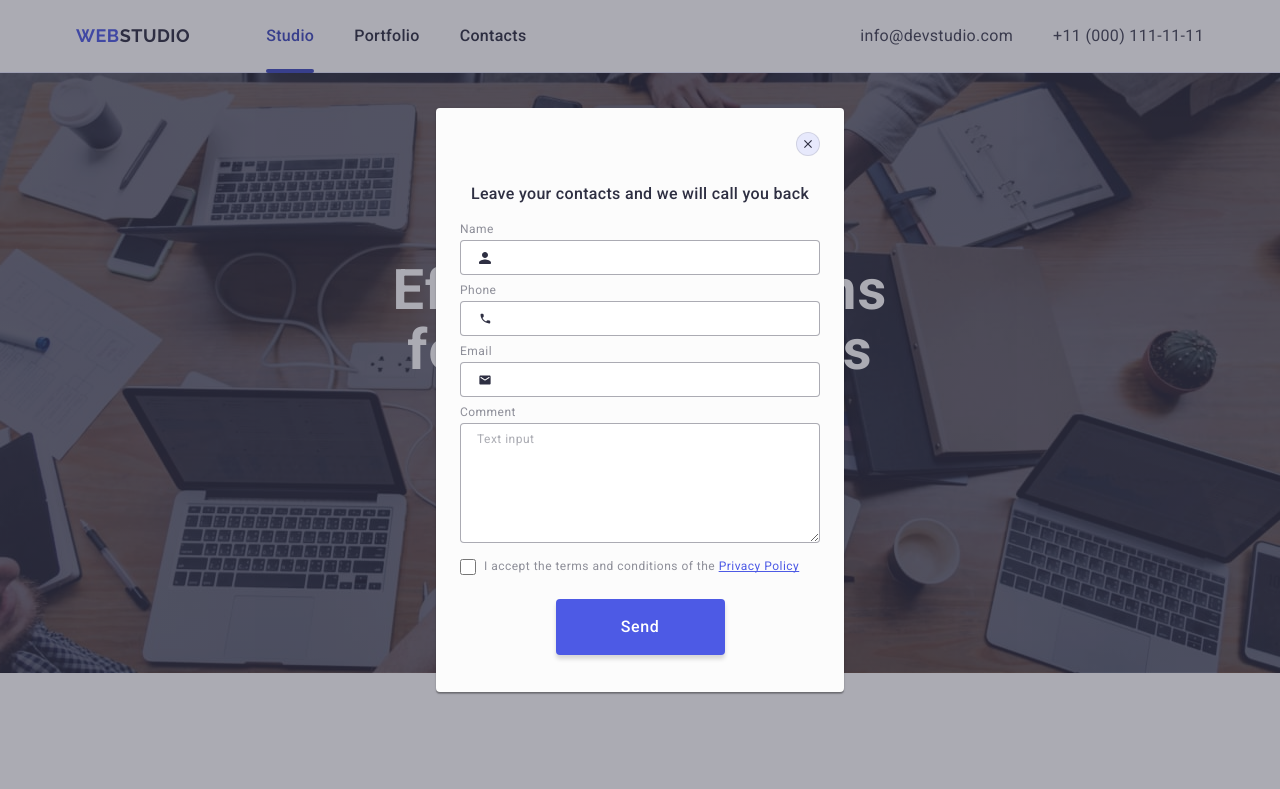
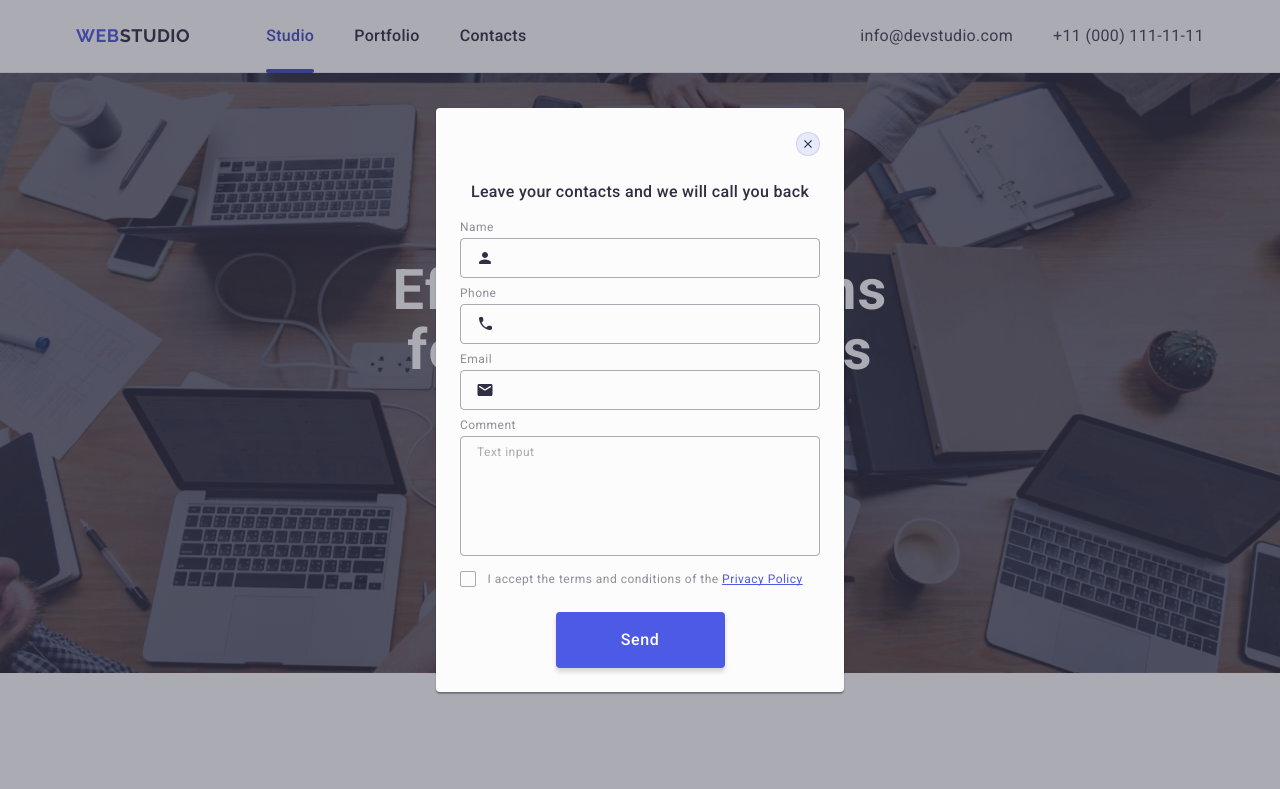
Before and after one commit to YuriiMakoveichuk/goit-markup-hw-05, a plain HTML site: page index.html in a window 1280 px wide. Shown: the top 789 px of the page. Drawn offline with nearby package versions, Linux system fonts and the light colour scheme.

Commit message:
modifi index and css files

```diff
--- a/css/style.css
+++ b/css/style.css
@@ -198,6 +198,8 @@ input {
     color: #404BBF;
 }
 
+
+
 /* Section */
 
 .section {
@@ -221,6 +223,9 @@ input {
     line-height: 1.2;
     letter-spacing: 0.02em;
 }
+
+
+
 
 /* Hero */
 
@@ -252,6 +257,9 @@ input {
     height: 56px;
 }
 
+
+
+
 /* Our advantages */
 
 .advantages-list {
@@ -277,6 +285,10 @@ input {
     margin-bottom: 8px;
     justify-content: center;
 }
+
+
+
+
 
 /* Team */
 
@@ -313,6 +325,9 @@ input {
     text-align: center;
     margin-bottom: 8px;
 }
+
+
+
 
 /* Portfolio */
 
@@ -369,6 +384,8 @@ input {
 .portfolio-card:hover .portfolio-overlay {
     transform: translateY(0%);
 }
+
+
 
 
 /* Footer */
@@ -460,9 +477,12 @@ input {
     align-items: center;
 }
 
-.footer-icons-svg {
+.footer-button-svg {
     margin-left: 16px;
 }
+
+
+
 
 /*  Form  */
 
@@ -474,6 +494,15 @@ input {
     left: 0;
     background-color: rgba(46, 47, 66, 0.4);
     transition: opacity 250ms cubic-bezier(0.4, 0, 0.2, 1), visibility 250ms cubic-bezier(0.4, 0, 0.2, 1);
+    opacity: 0;
+    visibility: hidden;
+    pointer-events: none;
+}
+
+.modals-open {
+    opacity: 1;
+    pointer-events: auto;
+    visibility: visible;
 }
 
 .modals-form {
@@ -486,17 +515,8 @@ input {
     top: 50%;
     left: 50%;
     transform: translate(-50%, -50%);
-    padding: 74px 24px 24px;
+    padding: 72px 24px 24px;
     transition: transform 250ms cubic-bezier(0.4, 0, 0.2, 1);
-    opacity: 0;
-    visibility: hidden;
-    pointer-events: none;
-}
-
-.form-open {
-    opacity: 1;
-    pointer-events: auto;
-    visibility: visible;
 }
 
 .modals-form-button {
@@ -542,14 +562,7 @@ input {
 }
 
 .form-list {
-    display: flex;
-    flex-direction: column;
-    gap: 8px;
-    margin-bottom: 16px;
-}
-
-.form-item {
-    line-height: 0px;
+    margin-bottom: 8px;
 }
 
 .form-label {
@@ -563,41 +576,42 @@ input {
 
 .form-block-input {
     position: relative;
+    margin-bottom: 8px;
+    height: 40px;
+}
+
+.form-input {
+    border: none;
+    width: 100%;
+    height: 100%;
+    border: 1px solid rgba(46, 47, 66, 0.4);
+    border-radius: 4px;
+    padding-left: 38px;
+    background-color: transparent;
+    outline: transparent;
 }
 
 .form-input-svg {
-    width: 18px;
-    height: 24px;
-    padding: 3px 0;
     fill: #2e2f42;
     position: absolute;
     top: 50%;
     left: 16px;
     transform: translateY(-50%);
+    transition: fill 250ms cubic-bezier(0.4, 0, 0.2, 1);
 }
-
-.form-input {
-    border: none;
-    width: 100%;
-    border: 1px solid rgba(46, 47, 66, 0.4);
-    border-radius: 4px;
-    padding: 7px 12px 7px 38px;
-}
-
 
 .form-input:focus {
     border: 1px solid #4d5ae5;
-    outline: 0;
 }
 
-.form-input:focus+.form-input-svg {
+.form-input:focus + .form-input-svg {
     fill: #4d5ae5;
 }
 
 .form-textarea {
     height: 120px;
-    padding: 8px;
-    padding-left: 16px;
+    padding: 8px 16px;
+    resize: none;
 }
 
 .form-textarea::placeholder {
@@ -617,12 +631,17 @@ input {
 }
 
 .form-checkbox-input {
-    border: none;
+    display: inline-flex;
     width: 16px;
     height: 16px;
     margin-right: 8px;
     border-radius: 2px;
+    justify-content: center;
+    align-items: center;
     border: 1px solid rgba(46, 47, 66, 0.4);
+    transition: background-color 250ms cubic-bezier(0.4, 0, 0.2, 1), border 250ms cubic-bezier(0.4, 0, 0.2, 1), fill 250ms cubic-bezier(0.4, 0, 0.2, 1);
+    fill: transparent;
+    cursor: pointer;
 }
 
 .form-checkbox-text {
@@ -630,6 +649,12 @@ input {
     line-height: 1.16667;
     letter-spacing: 0.04em;
     color: #8e8f99;
+}
+
+input[type="checkbox"]:checked + .form-checkbox-text .form-checkbox-input {
+    background-color: #404bbf;
+    border: none;
+    fill: #F4F4FD;
 }
 
 .form-checkbox-link {
@@ -642,8 +667,7 @@ input {
 }
 
 .form-button {
-    padding: 16px 32px;
-    width: 169px;
+    min-width: 169px;
     height: 56px;
     margin: 0 auto;
 }
--- a/index.html
+++ b/index.html
@@ -473,7 +473,7 @@
             </li>
           </ul>
         </div>
-        <div>
+        <div class="form-block">
           <p class="footer-label-text">Subscribe</p>
           <form class="footer-form">
             <label class="footer-label">
@@ -486,7 +486,7 @@
             </label>
             <button class="footer-button" type="submit">
               Subscribe
-              <svg class="icons-svg footer-icons-svg" width="24" height="24">
+              <svg class="icons-svg footer-button-svg" width="24" height="24">
                 <use href="./images/icons.svg#icon-Frame"></use>
               </svg>
             </button>
@@ -497,59 +497,65 @@
 
     <!-- Form -->
 
-    <div class="modals">
-      <div class="modals-form form-open">
+    <div class="modals modals-open">
+      <div class="modals-form">
         <button class="modals-form-button" type="button">
           <svg class="modals-form-svg" width="8" height="8">
             <use href="./images/icons.svg#icon-close-black"></use>
           </svg>
         </button>
         <p class="form-text">Leave your contacts and we will call you back</p>
-        <ul class="form-list">
-          <li class="form-item">
+        <div class="form-list">
+          <div class="form-item">
             <label class="form-label" for="name">Name</label>
             <div class="form-block-input">
-              <input class="form-input" type="text" name="username" id="name" />
-              <svg class="form-input-svg" width="12" height="12">
+              <input class="form-input" type="text" name="name" id="name" />
+              <svg class="form-input-svg" width="18" height="24">
                 <use href="./images/icons.svg#icon-person-black"></use>
               </svg>
             </div>
-          </li>
-          <li class="form-item">
+          </div>
+          <div class="form-item">
             <label class="form-label" for="phone">Phone</label>
             <div class="form-block-input">
               <input class="form-input" type="tel" name="phone" id="phone" />
-              <svg class="form-input-svg" width="12" height="12">
+              <svg class="form-input-svg" width="18" height="24">
                 <use href="./images/icons.svg#icon-phone-black"></use>
               </svg>
             </div>
-          </li>
-          <li class="form-item">
+          </div>
+          <div class="form-item">
             <label class="form-label" for="email">Email</label>
             <div class="form-block-input">
               <input class="form-input" type="email" name="email" id="email" />
-              <svg class="form-input-svg" width="12" height="12">
+              <svg class="form-input-svg" width="18" height="24">
                 <use href="./images/icons.svg#icon-email-black"></use>
               </svg>
             </div>
-          </li>
-          <li class="form-item">
+          </div>
+          <div class="form-item">
             <label class="form-label" for="comment">Comment</label>
             <textarea
               class="form-input form-textarea"
               placeholder="Text input"
               id="comment"
             ></textarea>
-          </li>
-        </ul>
+          </div>
+        </div>
         <div class="form-checkbox">
           <input
-            class="form-checkbox-input"
+            class="visually-hidden"
             type="checkbox"
             name="accept"
             id="accept"
+            value="true"
           />
           <label class="form-checkbox-text" for="accept">
+            <span class="form-checkbox-input">
+              <svg class="form-checkbox-svg" width="10" height="8">
+                <use href="./images/icons.svg#icon-Vector"></use>
+              </svg>
+            </span>
             I accept the terms and conditions of the
             <a class="form-checkbox-link" href="">Privacy Policy</a>
           </label>
```
